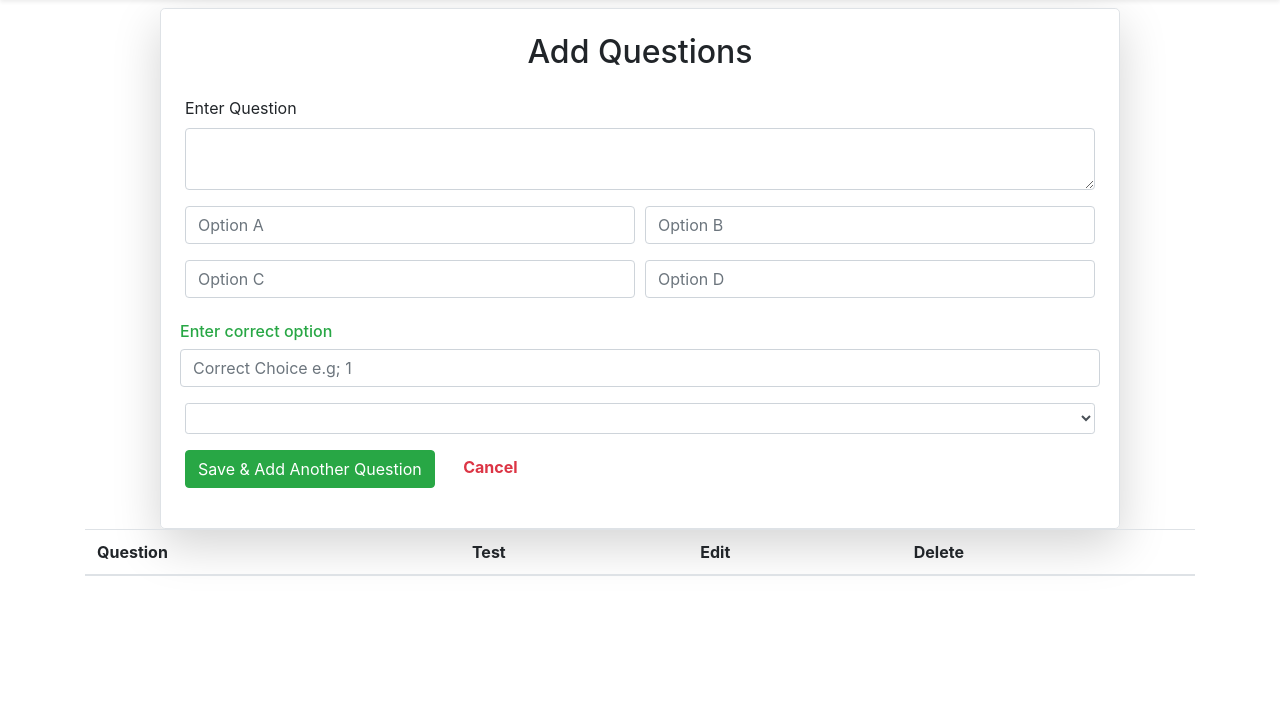
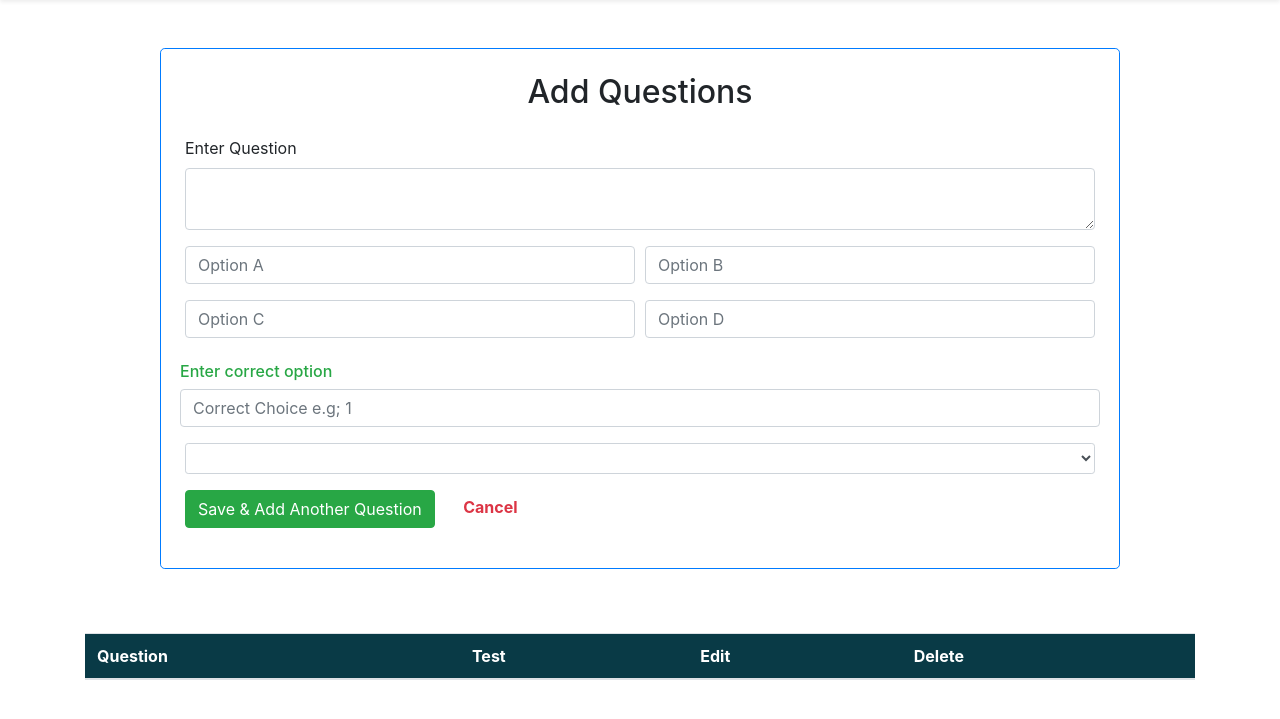
Before and after one commit to PratikM15/MCQ-Portal, a Django app: page /organizer_dashboard/addQuestions in a window 1280 px wide. Shown: the part 58-777 px from the top of the page. Run offline with Django 3.2, Linux system fonts and the light colour scheme; a user stored in the database is signed in; data comes from the database, SQL or seed files in the repository; both versions use the stored data as it was after the commit; lists and menus that the app fills with data are empty; some libraries are stand-ins or nearby versions.

Commit message:
ugraded UI files

```diff
--- a/organizer_dashboard/templates/organizer_dashboard/addQuestionForm.html
+++ b/organizer_dashboard/templates/organizer_dashboard/addQuestionForm.html
@@ -3,7 +3,7 @@
 <!-- Header Section Ends Here -->
 
 
-<div class="container w-75 border mt-2 p-4 rounded rounded-lg shadow-lg">
+<div class="container w-75 border mt-2 p-4 rounded rounded-lg border border-lg border-primary mt-5 mb-5">
     <h2 class="h2 text-center mb-4">Add Questions</h2>
     <form method="POST" action="{% url 'addQuestions'%}">
         {% csrf_token %}
@@ -48,23 +48,23 @@
     </form>
 </div>
 
-<div class="container">
+<div class="container" style="margin-top:4rem">
 <table class="table">
   <thead>
-    <tr>
+    <tr style="background: #093a46; color: #fff;">
       <th scope="col">Question</th>
       <th scope="col">Test</th>
       <th scope="col">Edit</th>
       <th scope="col">Delete</th>
     </tr>
   </thead>
-  <tbody>
+  <tbody style="overflow: scroll;">
       {% for question in questions %}
     <tr>
       <th scope="row">{{question.question}}</th>
       <td>{{question.test}}</td>
-      <td><a href=""><button class="btn btn-warning">Edit</button></a></td>
-      <td><a href=""><button class="btn btn-danger">Delete</button></a></td>
+      <td><a href=""><button class="btn btn-sm btn-secondary">Edit</button></a></td>
+      <td><a href=""><button class="btn btn-sm btn-danger">Delete</button></a></td>
     </tr>
     {%endfor%}
   </tbody>
```
Also changed, not shown: organizer_dashboard/views.py (+0 -10 lines), db.sqlite3.
